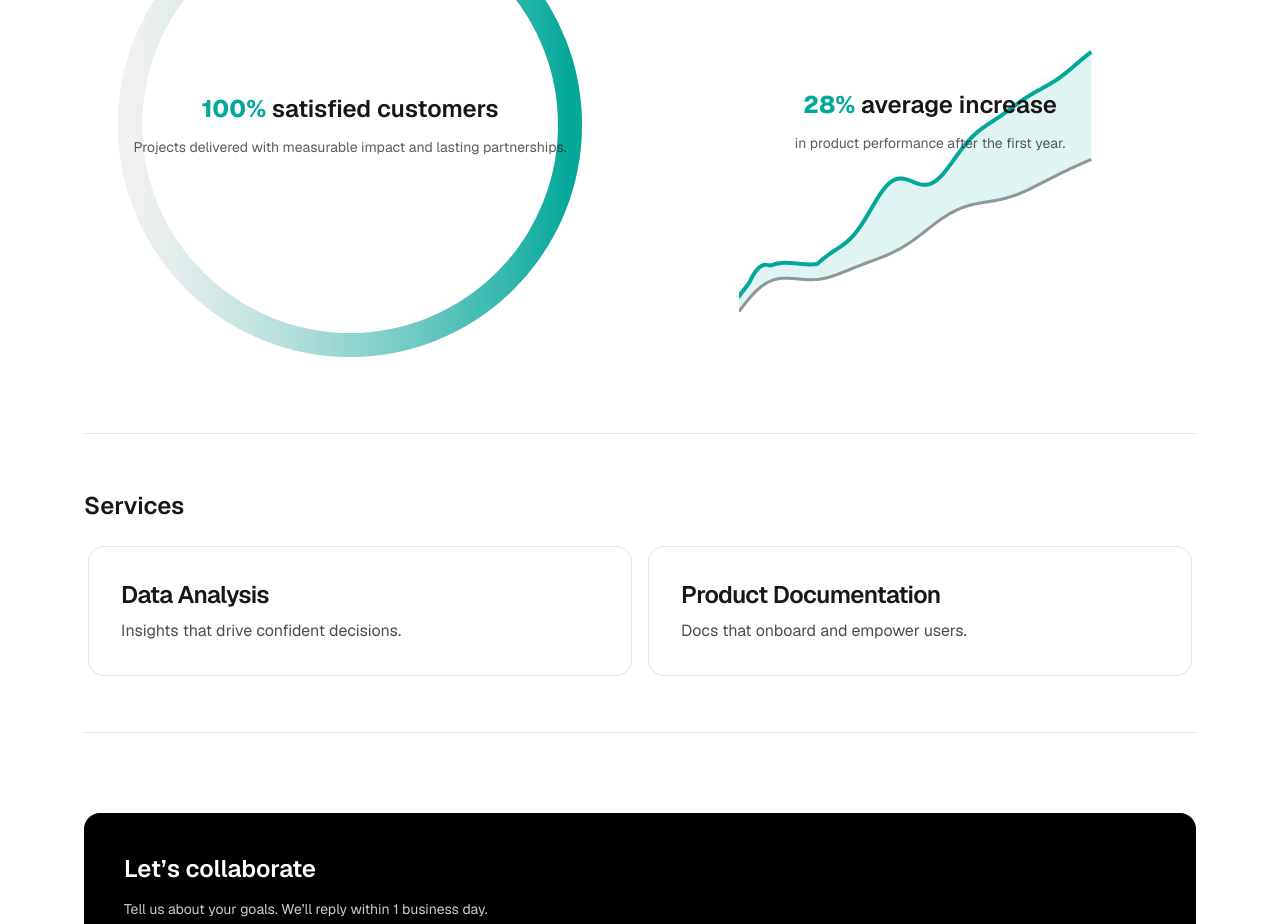
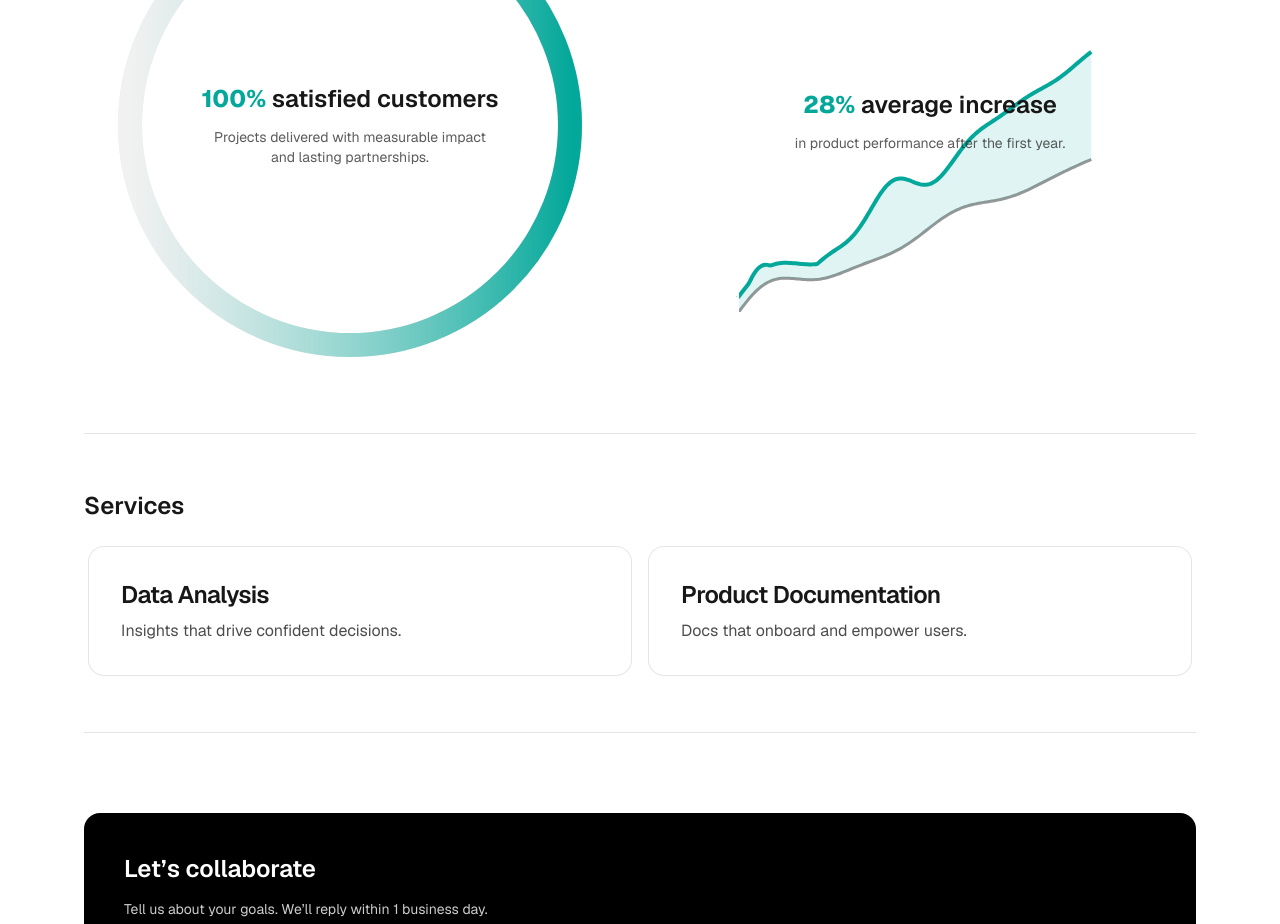
Before and after one commit to Drakhtar359/mozuk-site, a Next.js app in the folder apps/web/: page / in a window 1280 px wide. Shown: the part 1040-1964 px from the top of the page. Built offline with nearby package versions, Linux system fonts and the light colour scheme.

Commit message:
copy: line-break after 'impact' in satisfaction caption

```diff
--- a/apps/web/src/components/SatisfactionStat.tsx
+++ b/apps/web/src/components/SatisfactionStat.tsx
@@ -88,7 +88,11 @@ export default function SatisfactionStat() {
                 <span className="text-[var(--brand)] font-extrabold">100%</span> satisfied customers
               </div>
               <div className="h-3" />
-              <div className="whitespace-nowrap text-xs sm:text-sm opacity-70">Projects delivered with measurable impact and lasting partnerships.</div>
+              <div className="text-xs sm:text-sm opacity-70">
+                <span>Projects delivered with measurable impact</span>
+                <br />
+                <span>and lasting partnerships.</span>
+              </div>
             </div>
           </div>
         </div>
```
